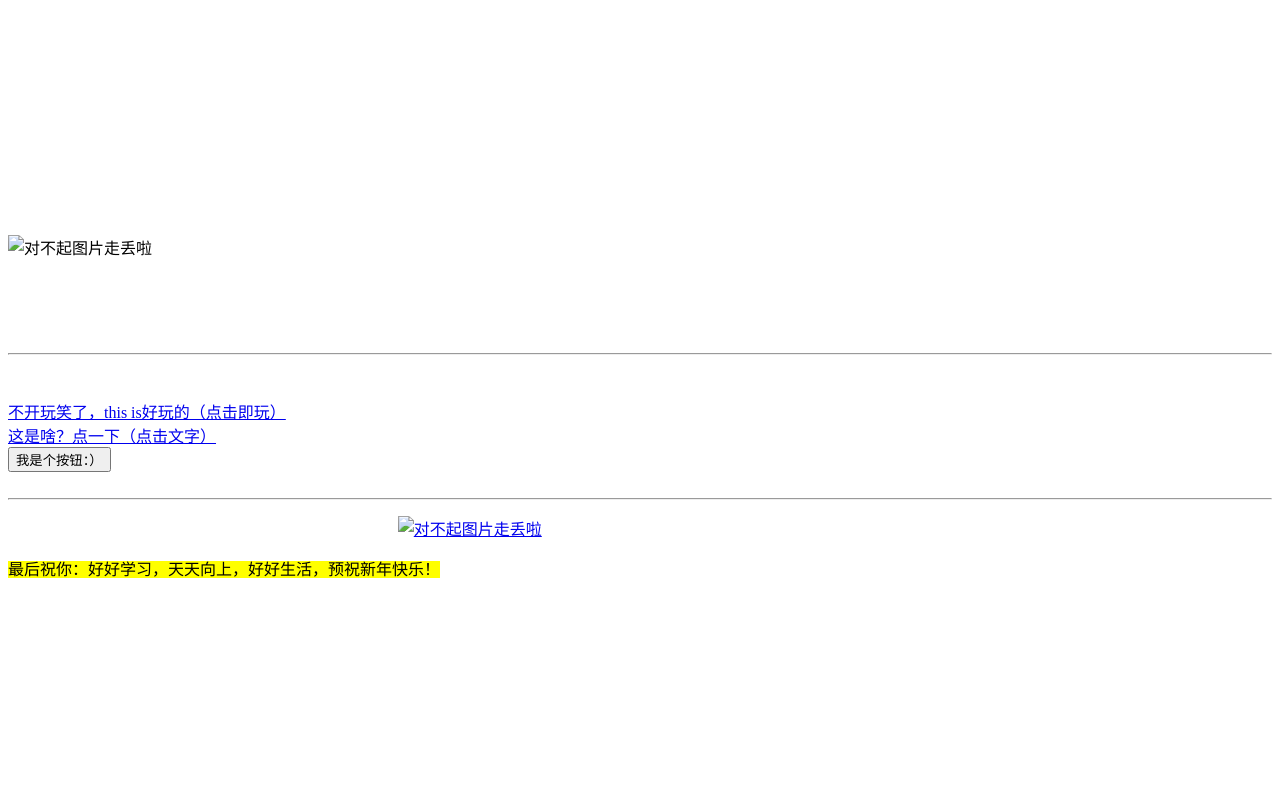
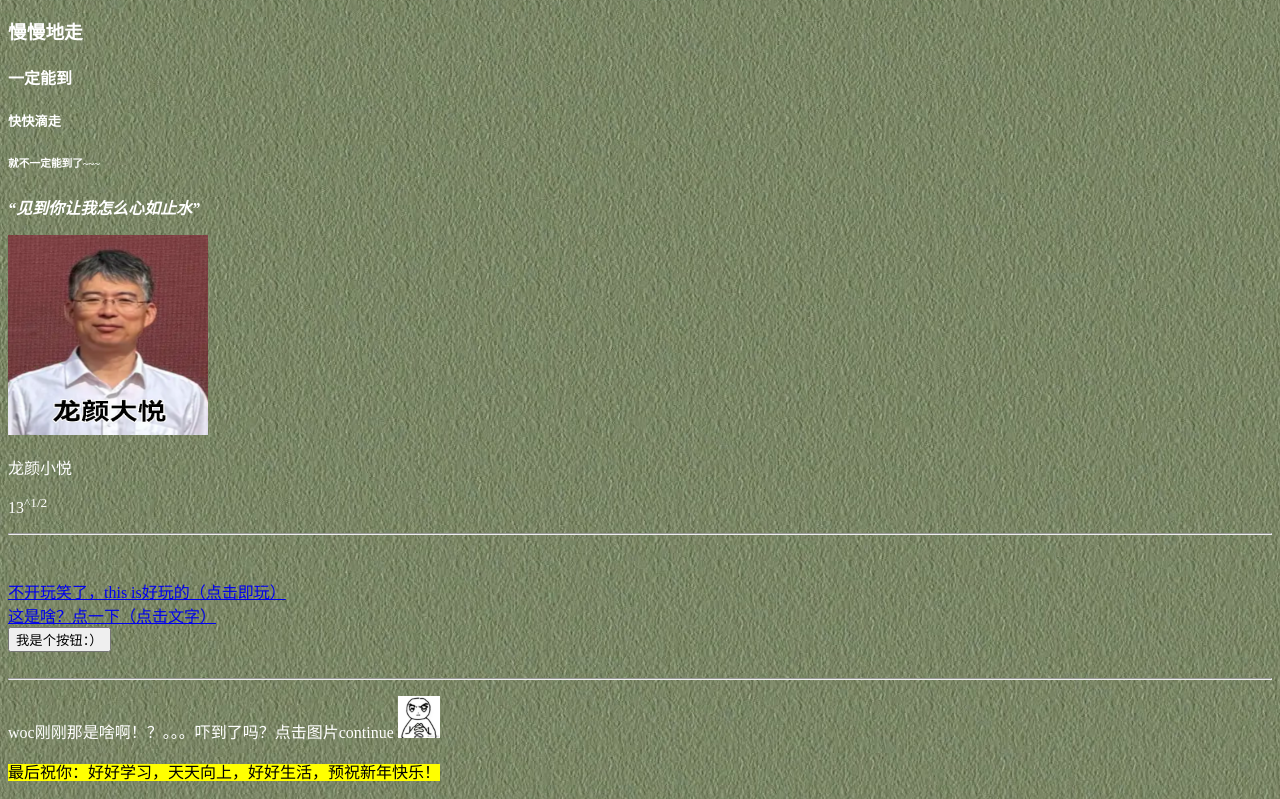
Before and after one commit to haomi-night/heyiwei, a plain HTML site: page wyfのTRY.html in a window 1280 px wide. Shown: the part 127-926 px from the top of the page. Before the commit the page ends 800 px from the top, so only its background shows below. Drawn offline with Linux system fonts and the light colour scheme.

Commit message:
Fix image paths and clean HTML structure

```diff
--- a/wyfのTRY.html
+++ b/wyfのTRY.html
@@ -5,7 +5,7 @@
         <title>wyfのTRY</title>
         <style>
         body{
-        background-image:url('图片/background.jpg');
+        background-image:url('background.jpg');
         }
         h1,h2,h3,h4,h5,h6,p{
         color:white;
@@ -22,7 +22,7 @@
 <h5>快快滴走</h5>
 <h6>就不一定能到了~~~</h6>
 <p><b><i>“见到你让我怎么心如止水”</b></i></p>
-<img src="图片/QUAN.png" alt="对不起图片走丢啦" width=200 height=200/>
+<img src="QUAN.png" alt="对不起图片走丢啦" width=200 height=200/>
 <p>龙颜小悦</p>
 <p>13<sup>^1/2</sup></p>
 <hr>
@@ -39,7 +39,7 @@
 <hr>
 <p>woc刚刚那是啥啊！？。。。吓到了吗？点击图片continue
 <a href="谢谢惠顾.html">
-<img src="图片/serious.jpg" alt="对不起图片走丢啦" style="width:42px;height:42px;">
+<img src="serious.jpg" alt="对不起图片走丢啦" style="width:42px;height:42px;">
 </a></p>
 
 <p><mark>最后祝你：好好学习，天天向上，好好生活，预祝新年快乐！</mark></p>
```
